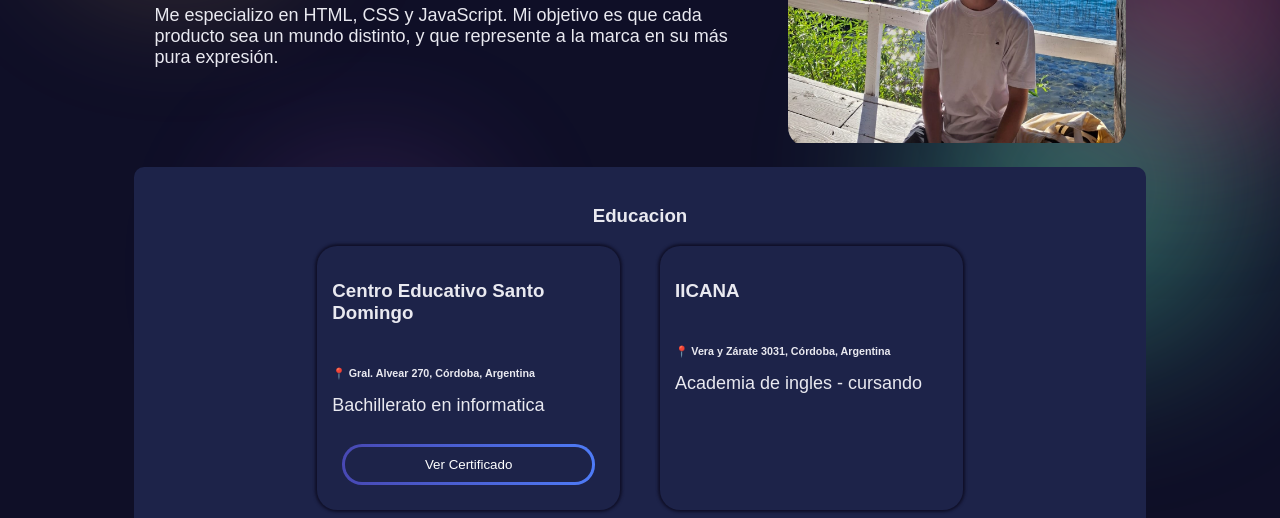
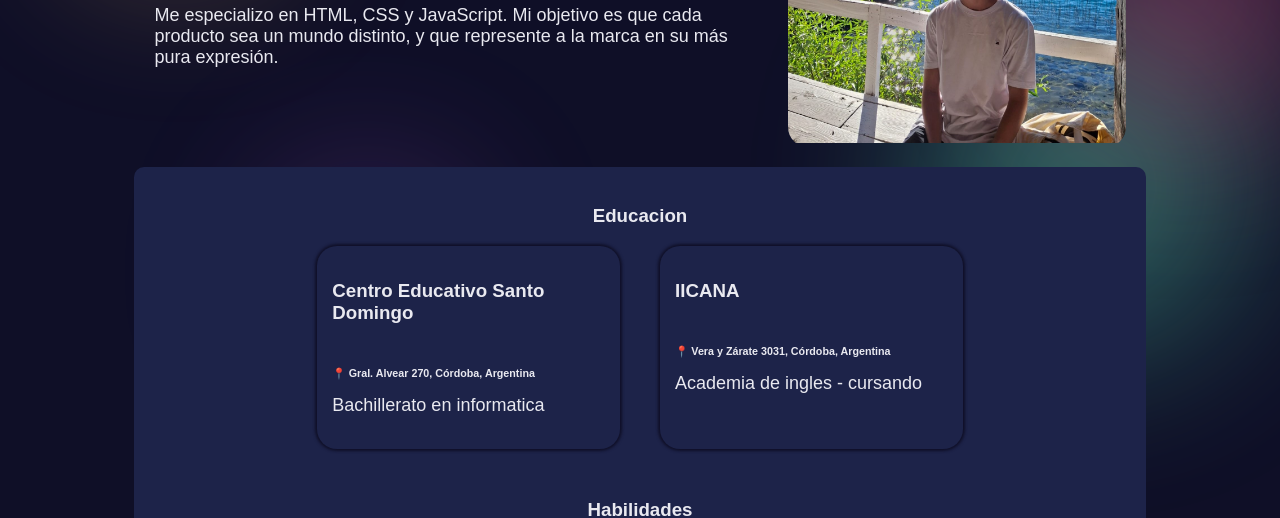
Before and after one commit to SalvaZum/Szumstein, a plain HTML site: page sobreMi.html in a window 1280 px wide. Shown: the part 290-808 px from the top of the page. Drawn offline with nearby package versions, Linux system fonts and the light colour scheme.

Commit message:
eliminar certificado

```diff
--- a/paginas.js
+++ b/paginas.js
@@ -39,7 +39,7 @@ const proyectos=[
     },
     {
     url:"https://gd.games/games/6b14b45a-be6f-4124-b0a5-0add0d879d77",
-    imgs:["imagenes/proyectos/oneDayVideogame(1).png","imagenes/proyectos/oneDayVideogame(2).png","imagenes/proyectos/oneDayVideogame(3).png", "imagenes/proyectos/oniet2025.jpg"],
+    imgs:["imagenes/proyectos/oneDayVideogame(1).png","imagenes/proyectos/oneDayVideogame(2).png","imagenes/proyectos/oneDayVideogame(3).png"],
     nombre:`One Day Videogame`,
     categoria: "desarrollo videojuego",
     año:"2025",
--- a/sobreMi.html
+++ b/sobreMi.html
@@ -62,7 +62,7 @@
 
     <script>
         //Eduacion
-        const educacion = [{institucion:"Centro Educativo Santo Domingo", direccion:"📍 Gral. Alvear 270, Córdoba, Argentina", descripcion:"Bachillerato en informatica", img:"imagenes/proyectos/secundario.jpg"}, {institucion:"IICANA", direccion:"📍 Vera y Zárate 3031, Córdoba, Argentina", descripcion:"Academia de ingles - cursando", img:""}]
+        const educacion = [{institucion:"Centro Educativo Santo Domingo", direccion:"📍 Gral. Alvear 270, Córdoba, Argentina", descripcion:"Bachillerato en informatica"}, {institucion:"IICANA", direccion:"📍 Vera y Zárate 3031, Córdoba, Argentina", descripcion:"Academia de ingles - cursando"}]
         const container = document.getElementById('educacion')
         educacion.forEach(edu =>{
             const div = document.createElement('div')
@@ -71,11 +71,6 @@
                 <h3>${edu.institucion}</h3>
                 <h6>${edu.direccion}</h6>
                 <p>${edu.descripcion}</p>
-
-                ${edu.img ? `
-                <button class="ver-imagen" data-img="${edu.img}">
-                    Ver Certificado
-                </button>` : ""}
             `
             container.appendChild(div)
         })
```
Also changed, not shown: imagenes/proyectos/oniet2025.jpg (deleted), imagenes/proyectos/secundario.jpg (deleted).
